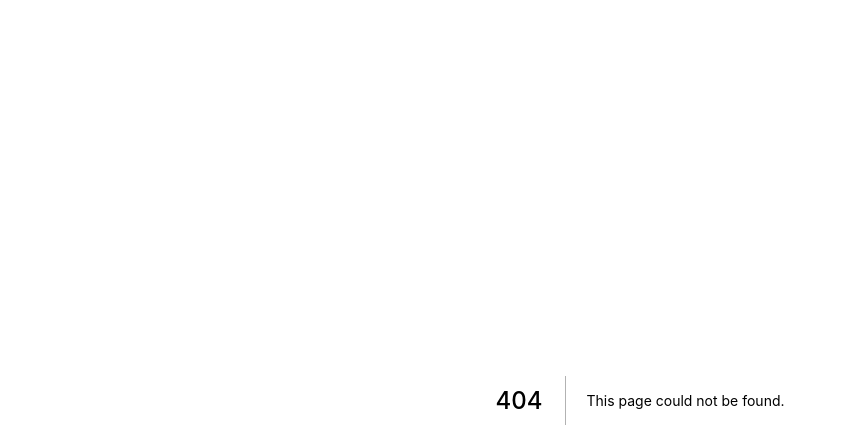
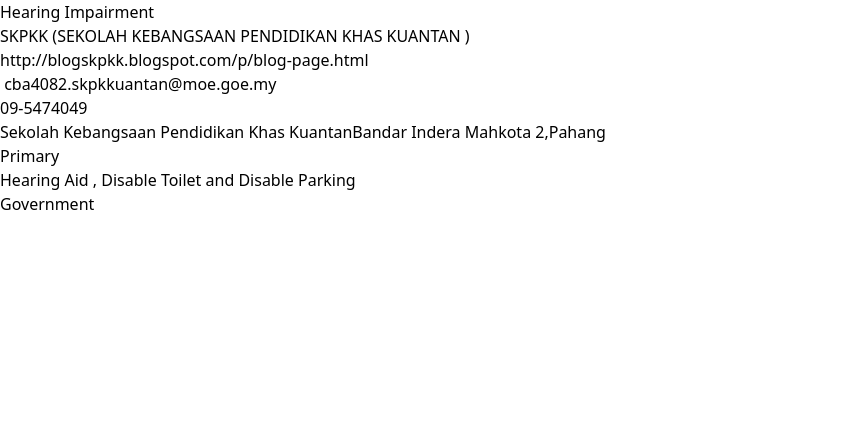
Before and after one commit to supmir/Special-School-Malaysia, a Next.js app: page /schools/1 in a window 1280 px wide. Before the commit this address had no page. Shown: the top 448 px of the page, without its empty margins (0-847 px from the left). Built offline with nearby package versions, Linux system fonts and the light colour scheme.

Commit message:
School view page

```diff
--- /dev/null
+++ b/pages/schools/[schoolId].js
@@ -0,0 +1,31 @@
+import { cols, schoolByIndex } from "../../site/data";
+
+export default function Category(props) {
+  const { school } = props;
+
+  return (
+    <div>
+      {cols.map((col) => (
+        <div>{school[col]}</div>
+      ))}
+    </div>
+  );
+}
+
+export async function getStaticPaths() {
+  return {
+    paths: Object.keys(schoolByIndex).map((schoolId) => ({
+      params: { schoolId: schoolId },
+    })),
+    fallback: false, // can also be true or 'blocking'
+  };
+}
+export async function getStaticProps(context) {
+  const { schoolId } = context.params;
+  console.log(schoolByIndex[schoolId]);
+  return {
+    props: {
+      school: schoolByIndex[schoolId],
+    },
+  };
+}
```
